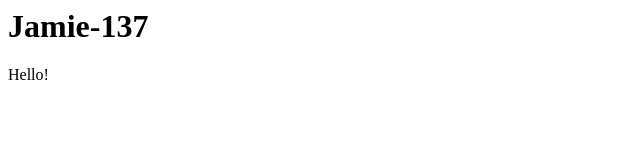
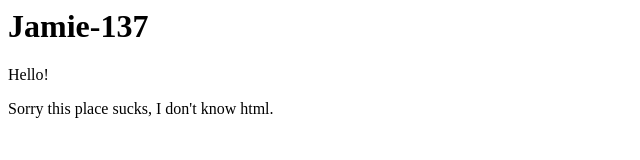
Before and after one commit to Jamie-137/jamie-137.github.io, a plain HTML site: page index.html in a window 1280 px wide. Shown: the whole page, without its empty margins (0-640 px from the left). Drawn offline with Linux system fonts and the light colour scheme.

Commit message:
Update index.html

```diff
--- a/index.html
+++ b/index.html
@@ -7,5 +7,6 @@
 <body>
     <h1>Jamie-137</h1>
     <p>Hello!</p>
+    <p>Sorry this place sucks, I don't know html.</p>
 </body>
 </html>
```
